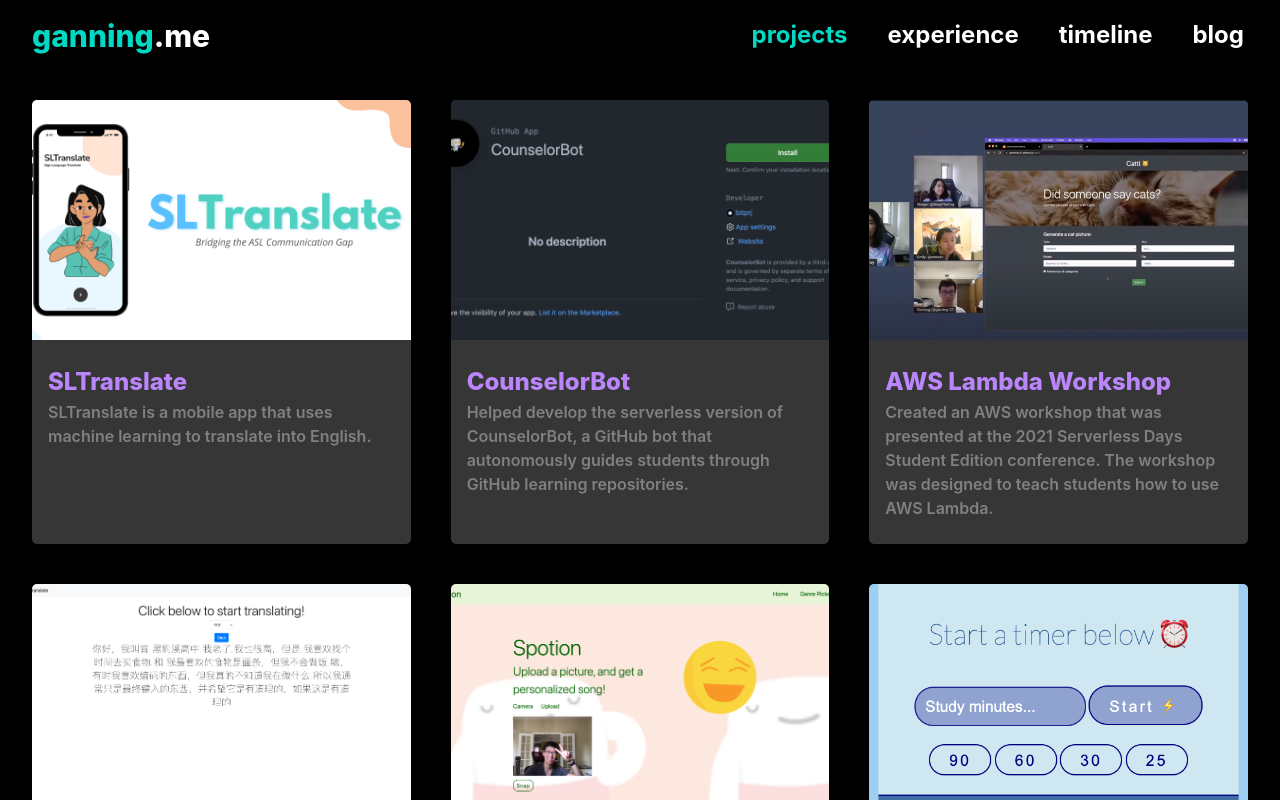
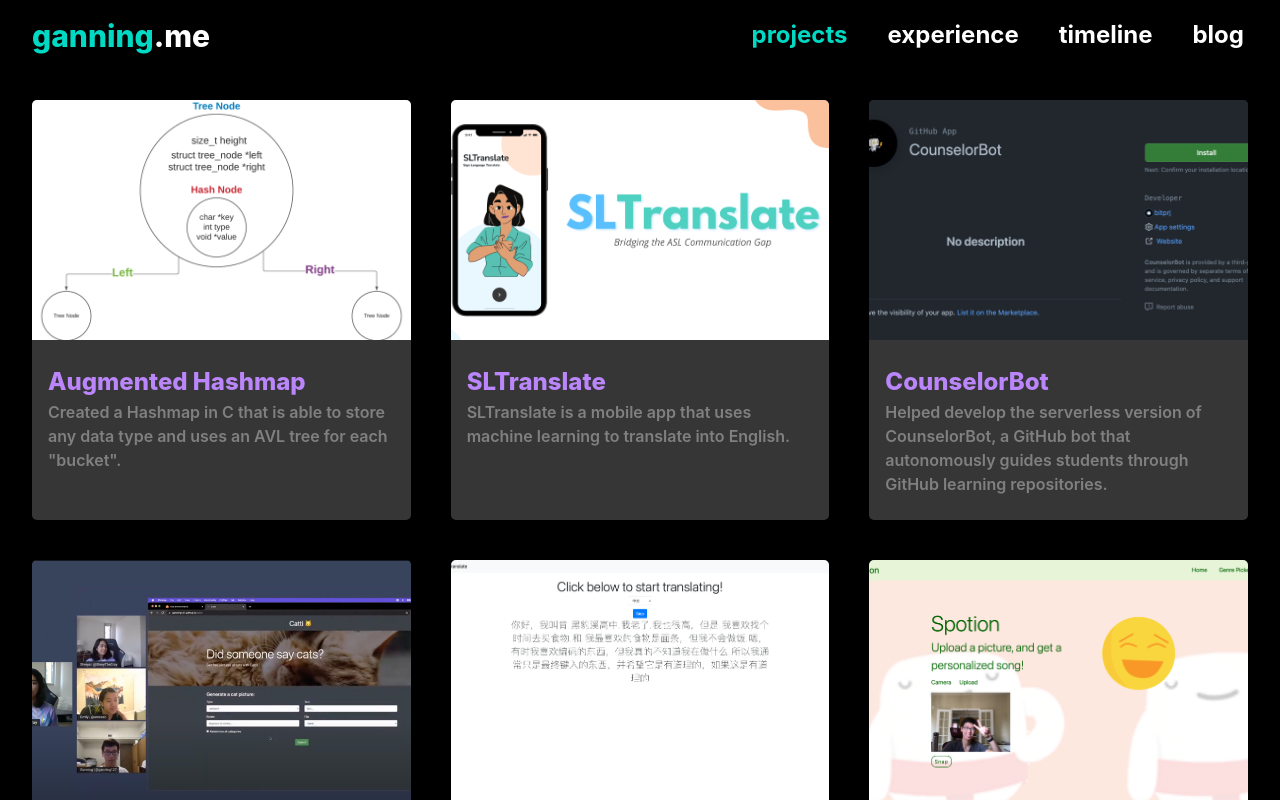
Before and after one commit to ganning127/ganningxu.com, a Next.js app: page /projects in a window 1280 px wide. Shown: the top 800 px of the page. Built offline with nearby package versions, Linux system fonts and the light colour scheme.

Commit message:
update courses and projects

```diff
--- a/components/ProjectsDisplay/projects.json
+++ b/components/ProjectsDisplay/projects.json
@@ -85,5 +85,13 @@
         "text": "SLTranslate is a mobile app that uses machine learning to translate into English.",
         "link": "https://github.com/KeshavVarad/SLTranslator",
         "timeframe": "Fall 2021"
+    },
+    {
+        "title": "Augmented Hashmap",
+        "img": "/project-hashmap.png",
+        "alt": "Picture of Hashmap Structure",
+        "text": "Created a Hashmap in C that is able to store any data type and uses an AVL tree for each \"bucket\".",
+        "link": "https://github.com/ganning127/augmented-hashmap",
+        "timeframe": "Fall 2021"
     }
 ]
--- a/components/Research/index.jsx
+++ b/components/Research/index.jsx
@@ -10,7 +10,7 @@ export const Research = () => (
             ResearchList.map((item, i) => (
                 <div key={i} className='mt-2'>
                     <Link className='mt-2' href={item.link} _hover={{}} isExternal>
-                        <h4 className="font-bold text-light-yellow hover:text-hover-purple inline text-xl">{item.title}</h4>
+                        <h4 className="font-bold text-dark-yellow hover:text-hover-purple inline text-xl duration-300">{item.title}</h4>
                     </Link>
                 </div>
             ))
--- a/package.json
+++ b/package.json
@@ -3,7 +3,7 @@
   "private": true,
   "scripts": {
     "dev": "next dev",
-    "build": "next build",
+    "build": "next build && next export",
     "start": "next start",
     "lint": "next lint"
   },
```
Also changed, not shown: data/courses.json (+9 -0 lines), public/project-hashmap.png (added).
